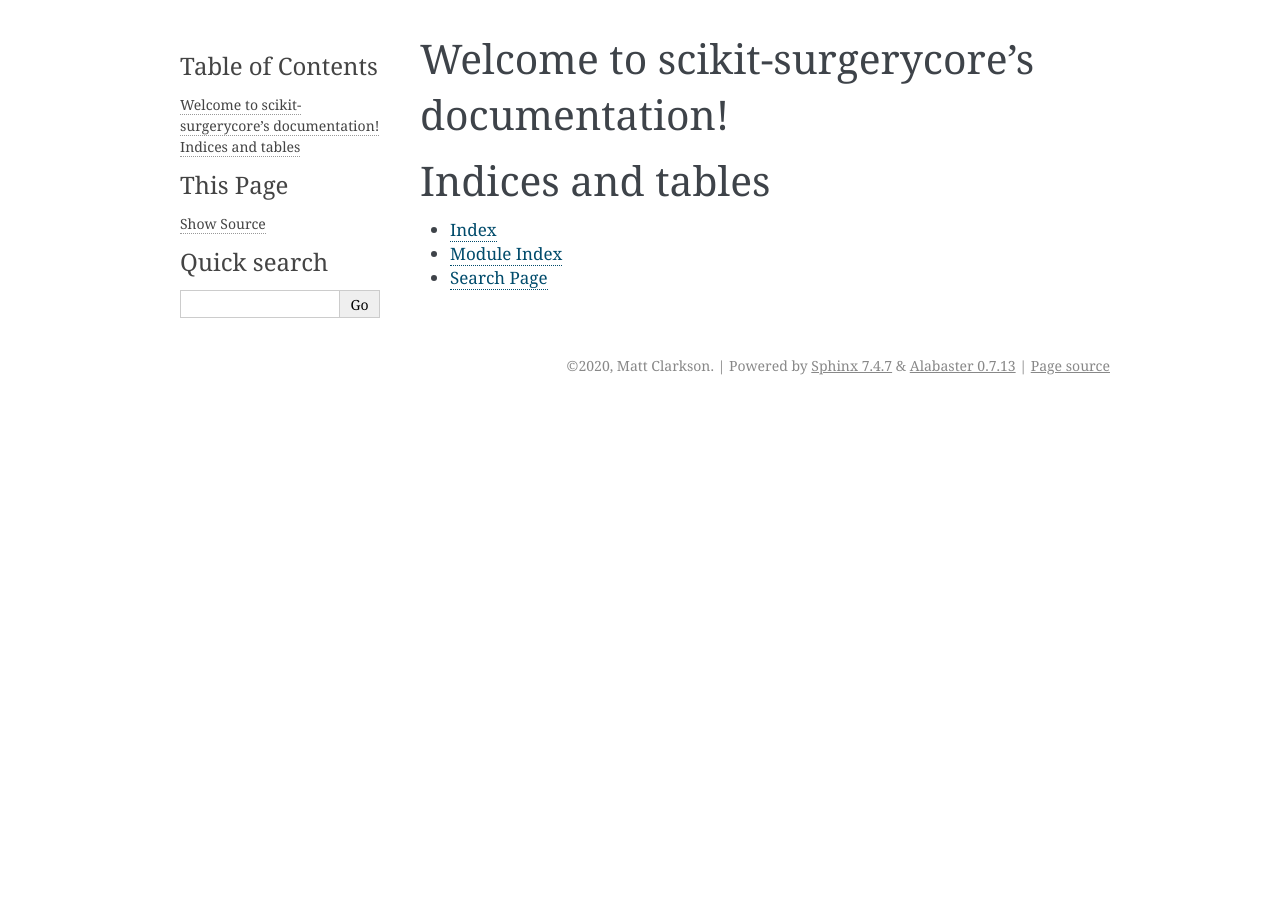
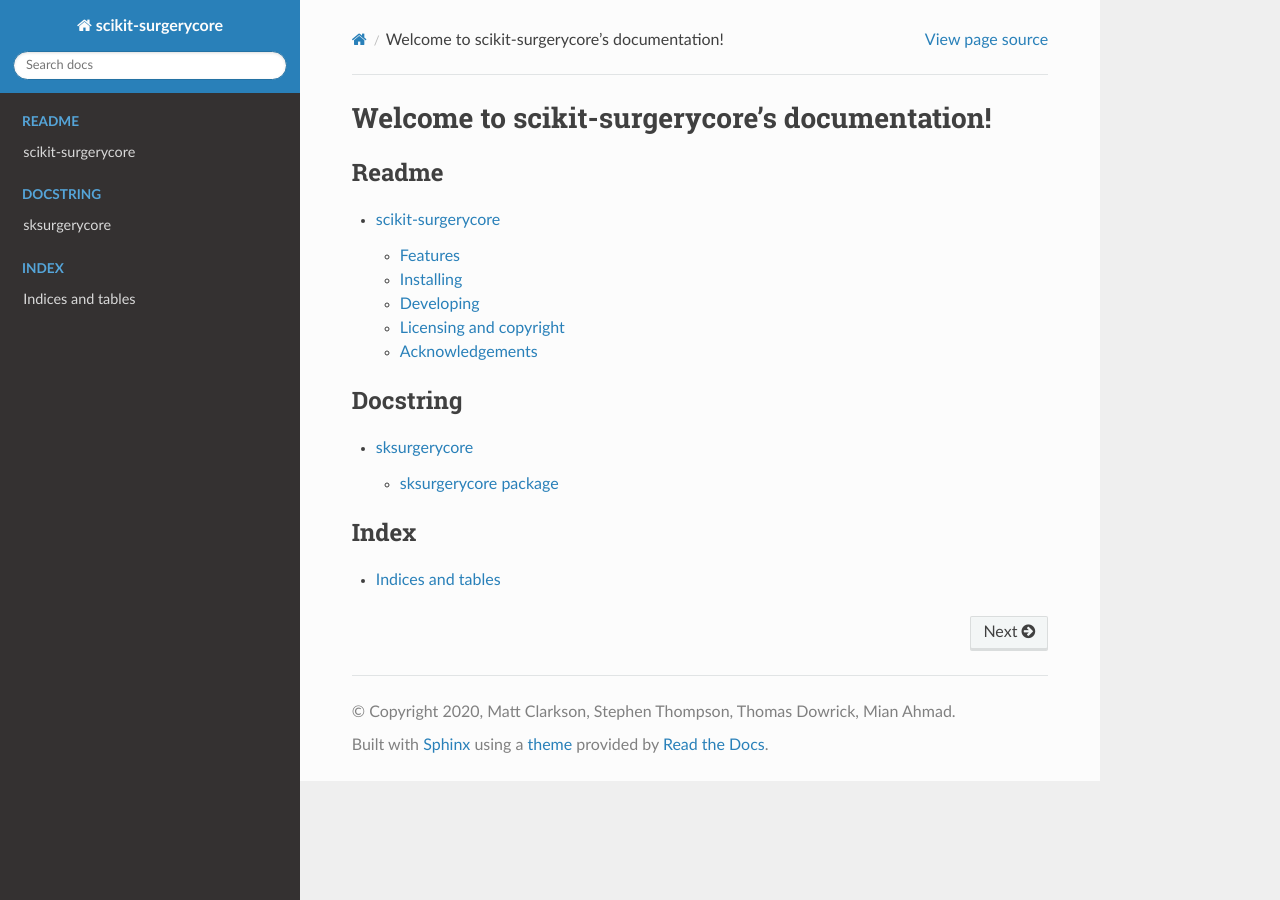
Before and after one commit to SciKit-Surgery/scikit-surgerycore, a Sphinx documentation site: the page built from docs/source/index.rst, in a window 1280 px wide. Built offline with Sphinx 7.4.7 and the Read the Docs theme 2.0.0, drawn with Linux system fonts in a browser that asks for light colours.

Commit message:
Administrative issue#158: theme changed and minor changes done

```diff
--- a/docs/source/conf.py
+++ b/docs/source/conf.py
@@ -15,17 +15,15 @@
 # import os
 # import sys
 # sys.path.insert(0, os.path.abspath('.'))
-
 import os
 import sys
 sys.path.insert(0, os.path.abspath('../../'))
 
-
 # -- Project information -----------------------------------------------------
 
 project = 'scikit-surgerycore'
-copyright = '2020, Matt Clarkson'
-author = 'Matt Clarkson'
+copyright = '2020, Matt Clarkson, Stephen Thompson, Thomas Dowrick, Mian Ahmad'
+author = 'Matt Clarkson, Stephen Thompson, Thomas Dowrick, Mian Ahmad'
 
 # The short X.Y version
 version = ''
@@ -44,7 +42,6 @@
 # ones.
 extensions = [
     'sphinx.ext.autodoc',
-    'sphinx_rtd_theme',
 ]
 
 # Add any paths that contain templates here, relative to this directory.
@@ -80,7 +77,7 @@
 # The theme to use for HTML and HTML Help pages.  See the documentation for
 # a list of builtin themes.
 #
-html_theme = 'alabaster'
+html_theme = 'sphinx_rtd_theme'
 
 # Theme options are theme-specific and customize the look and feel of a theme
 # further.  For a list of options available for each theme, see the
@@ -135,7 +132,7 @@
 #  author, documentclass [howto, manual, or own class]).
 latex_documents = [
     (master_doc, 'scikit-surgerycore.tex', 'scikit-surgerycore Documentation',
-     'Matt Clarkson', 'manual'),
+     'Matt Clarkson, Stephen Thompson, Thomas Dowrick, Mian Ahmad', 'manual'),
 ]
 
 
--- a/docs/source/index.rst
+++ b/docs/source/index.rst
@@ -8,13 +8,18 @@
 
 .. toctree::
    :maxdepth: 2
-   :caption: Contents:
+   :caption: Readme
 
+   readme
 
+.. toctree::
+   :maxdepth: 2
+   :caption: Docstring
 
-Indices and tables
-==================
+   docstring/modules
 
-* :ref:`genindex`
-* :ref:`modindex`
-* :ref:`search`
+.. toctree::
+   :maxdepth: 2
+   :caption: Index
+
+   indices
```
Also changed, not shown: other parts of docs/source/index.rst (+1 -1 lines), 1 other file.
